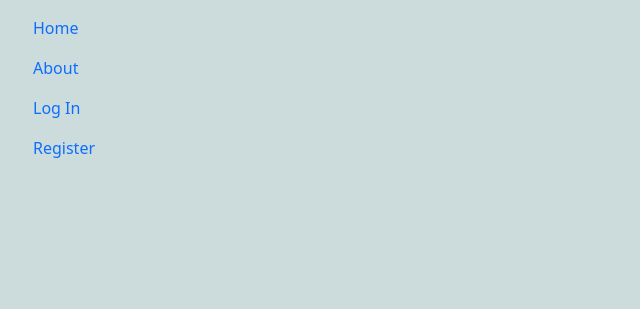
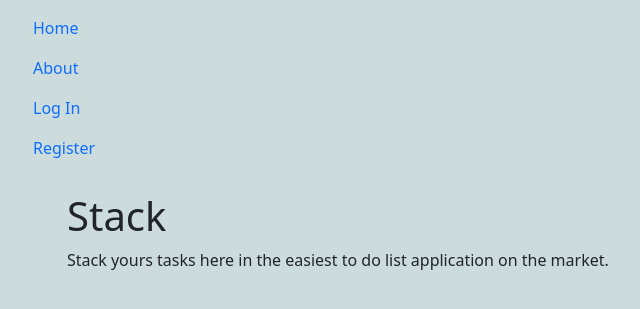
Before and after one commit to kghudgens/Stack, a Django app: page / in a window 1280 px wide. Shown: the top 309 px of the page, without its empty margins (15-655 px from the left). Run offline with Django 3.2, Linux system fonts and the light colour scheme; some libraries are stand-ins or nearby versions.

Commit message:
created header

```diff
--- a/Stack_project/Stack/templates/Stack/index.html
+++ b/Stack_project/Stack/templates/Stack/index.html
@@ -2,4 +2,10 @@
 {% load crispy_forms_tags %}
 
 {%block content%}
+<!-- Header -->
+<div class="container">
+    <div class='jumbotron'></div>
+    <h1>Stack</h1>
+    <p>Stack yours tasks here in the easiest to do list application on the market.</p>
+</div>
 {%endblock content%}
```
